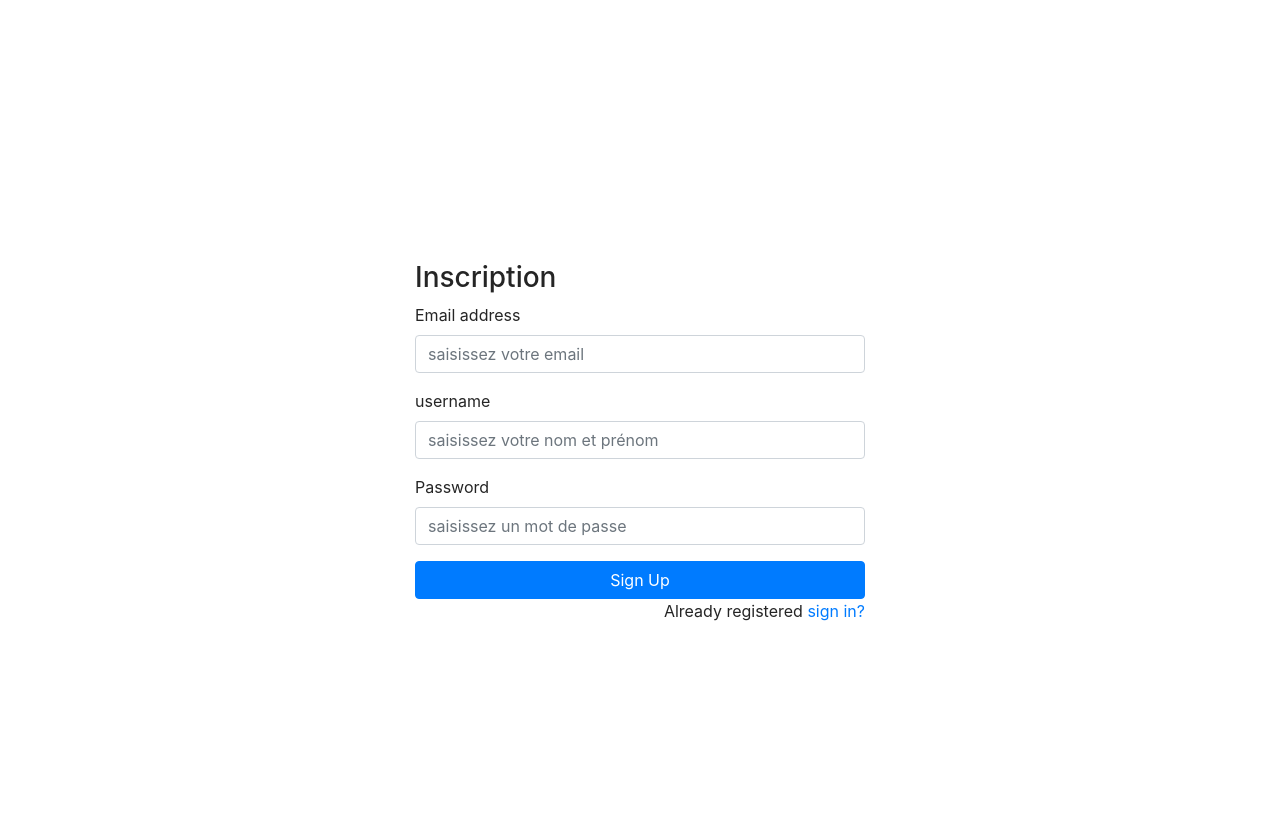
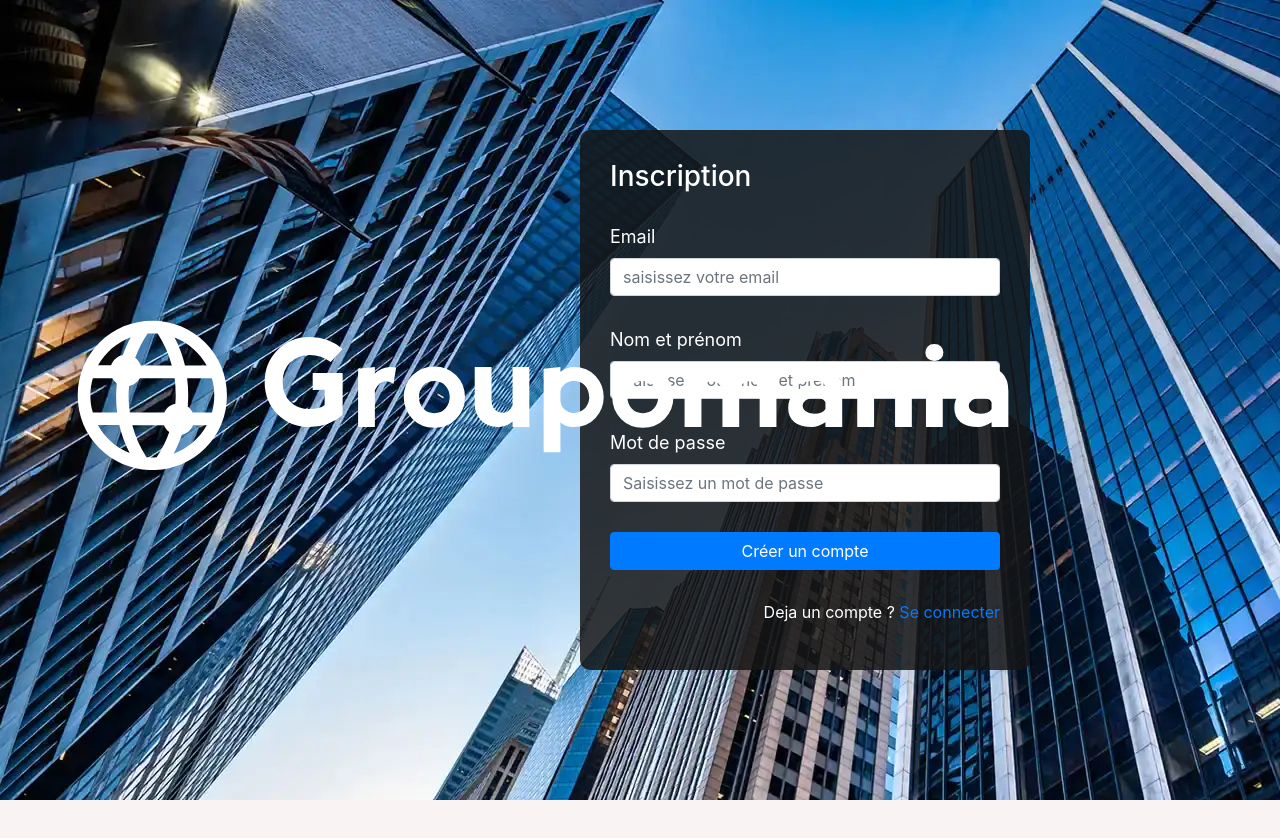
Before and after one commit to Mehdony/p7_frontend_ammour_mehdi, a React (Create React App) app: page /register in a window 1280 px wide. Shown: the top 838 px of the page. After the commit the page ends 800 px from the top, so only its background shows below. Built offline with nearby package versions, Linux system fonts and the light colour scheme.

Commit message:
Mise en forme Login SignUp

```diff
--- a/src/App.css
+++ b/src/App.css
@@ -1,4 +1,5 @@
 body{
   background-color: rgb(255, 255, 255);
   color: rgb(37, 37, 37);
+  /* overflow: hidden; */
 }
--- a/src/components/CreatePost/CreatePost.css
+++ b/src/components/CreatePost/CreatePost.css
@@ -1,9 +1,12 @@
 .InputForm {
-  padding: 30px;
+  padding: 20px 30px 40px 30px;
   display: flex;
   flex-direction: column;
+  justify-content: flex-start;
   align-items: center;
-  border: 1px solid black;
+  background-color: #093167;
+  /* border: 5px solid white; */
+  border-radius: 10px;
 }
 
 .fileAndBtn {
@@ -15,6 +18,7 @@
 
 .textAreaForm {
   width: 100%;
+
 }
 
 .btnFormContainer {
@@ -22,3 +26,11 @@
   justify-content: flex-end;
   width: 50%;
 }
+
+.form-control {
+  width: 100%;
+}
+
+.form-group {
+  margin-bottom: 30px;
+}
--- a/src/components/CreatePost/CreatePost.js
+++ b/src/components/CreatePost/CreatePost.js
@@ -34,12 +34,14 @@
     setSelectedFile("")
   };
 
+
   return (
     <>
       <form className="InputForm" typeof="post">
         <div className="form-group purple-border textAreaForm">
           <label for="exampleFormControlTextarea4"></label>
           <textarea
+            placeholder= {`Quoi de neuf, ${username}?`}
             className="form-control"
             id="exampleFormControlTextarea4"
             rows="5"
--- /dev/null
+++ b/src/components/DisplayComment/DisplayComment.css
@@ -0,0 +1,14 @@
+.comment-id-container{
+    padding: 5px;
+  display: flex;
+  flex-direction: column;
+  background-color: white;
+  border: 1px solid rgb(0, 0, 0);
+  border-radius: 10px;
+  margin-bottom: 1em;
+  margin-top: 1em;
+}
+
+.comment-id{
+    margin: 0;
+}
--- a/src/components/DisplayComment/DisplayComment.js
+++ b/src/components/DisplayComment/DisplayComment.js
@@ -1,5 +1,6 @@
 import React from 'react';
 // import axios from 'axios';
+import "./DisplayComment.css";
 
 
 const Showcomments = (props) => {
--- a/src/components/DisplayPost/DisplayPost.css
+++ b/src/components/DisplayPost/DisplayPost.css
@@ -1,29 +1,35 @@
 .post {
-    width: 600px;
+    width: 700px;
     padding: 30px;
         display: flex;
         flex-direction: column;
-        /* align-items: center; */
-        border: 3px solid rgb(255, 0, 0);
-        margin-bottom: 1em;
+        border-radius: 10px;
+        background-color: white;
+
+
 }
 
 .imgPost {
     object-fit: cover;
     width: 100%;
+    border-radius: 10px;
+    margin-bottom: 1em;
 }
 
-.post-container {
+.posts-container {
 
         padding: 30px;
         display: flex;
         flex-direction: column;
         align-items: center;
-        border: 5px solid rgb(21, 42, 160);
-
+        background-color: #093167;
+        border-radius: 10px;
+        margin-top: 40px;
+        row-gap: 30px;
 }
 
 h2{
     font-size: 30px;
-    color: rgb(51, 51, 223);
+    color: black;
+
 }
--- a/src/components/DisplayPost/DisplayPost.js
+++ b/src/components/DisplayPost/DisplayPost.js
@@ -30,9 +30,8 @@
   }, []);
 
   return (
-    <div className="display-post">
-      <h1>Derniers Posts</h1>
-      <div className="post-container">
+
+      <div className="posts-container">
         {[...posts].reverse().map((post) => (
           <div className="post" key={post.id}>
             <h2>{post.name}</h2>
@@ -53,6 +52,6 @@
           </div>
         ))}
       </div>
-    </div>
+
   );
 }
--- a/src/cssComponents/Home.css
+++ b/src/cssComponents/Home.css
@@ -1,5 +1,5 @@
 body {
     display: flex;
     justify-content: center;
-    margin-top: 50px;
+    background-color: #faf3f3;
 }
--- a/src/cssComponents/Register.css
+++ b/src/cssComponents/Register.css
@@ -1,18 +1,67 @@
 .logForm {
     width: 450px;
+    /* border: 1px solid rgb(255, 255, 255); */
+    background: rgba(22, 22, 22, 0.85);
+    padding: 30px;
+    border-radius: 10px;
 }
 
 
 .logContainer {
-    width: 100vw;
     height: 100vh;
     display: flex;
     justify-content: center;
-    align-items: center;
+    align-items:flex-end;
+    /* margin-right:  30vw; */
+    width: 100vw;
+    padding-right: 250px;
+        flex-direction: column;
+        border-radius: 10px;
+        /* background-color: white; */
+
+}
+
+
+.bg-container {
+    position: fixed;
+    width: 100vw;
+    height: 100vh;
+    z-index: -1000;
+    left: 0;
+    overflow: hidden;
+}
+.bg-img {
+
+    object-fit: cover;
+
+}
+
+.padding {
+    margin-bottom: 30px !important;
+}
+
+.font-log {
+    font-size: 18px !important;
+}
+
+.logoBig {
+    position: absolute;
+    height: 150px;
+    top: 40%;
+    left: 6%;
+}
+
+.log-font {
+    color: white !important;
 }
 
 @media screen and ( max-width : 720px) {
     .logForm{
-        width: 80%;
+        width: 90vw;
+    }
+
+    .logContainer {
+        margin-right: 50%;
+       align-items: center;
     }
 }
--- a/src/pages/Login.js
+++ b/src/pages/Login.js
@@ -1,7 +1,9 @@
 import React , { useState } from "react";
-import "../cssComponents/Login.css";
 import axios from "axios";
 import {useNavigate} from 'react-router-dom'
+import bgImg from '../assets/images/bgImg.webp'
+import logoBig from '../assets/images/logoBig.svg'
+import "../cssComponents/Register.css";
 
 const Login = () => {
 
@@ -23,13 +25,18 @@
 
 
   return (
+<>
+    <div className="bg-container">
+      <img src={bgImg} className='bg-img' alt="bgImg" />
+   </div>
+    <img className='logoBig'src={logoBig }alt='logo groupomania'/>
 
     <div className="logContainer">
       <form className="logForm">
-        <h3>Se connecter</h3>
+        <h3 className="log-font padding">Se connecter</h3>
 
         <div className="form-group">
-          <label>Email address</label>
+          <label className="log-font ">Email</label>
           <input
             type="email"
             className="form-control"
@@ -41,7 +48,7 @@
         </div>
 
         <div className="form-group">
-          <label>Password</label>
+          <label className="log-font ">Mot de passe</label>
           <input
             type="password"
             className="form-control"
@@ -59,18 +66,22 @@
               className="custom-control-input"
               id="customCheck1"
             />
-            <label className="custom-control-label" htmlFor="customCheck1">
-              Remember me
+            <label className="custom-control-label log-font " htmlFor="customCheck1">
+              Se souvenir de moi
             </label>
           </div>
         </div>
 
-        <button type="submit" className="btn btn-primary btn-block" onClick={login}>
+        <button type="submit" className="btn btn-primary btn-block padding" onClick={login}>
 
           Submit
         </button>
+        <p className="forgot-password text-right log-font">
+          Créer un compte ? <a  href="/register">S'inscrire</a>
+        </p>
       </form>
     </div>
+    </>
   );
 };
 
--- a/src/pages/Register.js
+++ b/src/pages/Register.js
@@ -2,6 +2,8 @@
 import "../cssComponents/Register.css";
 import axios from "axios";
 import {useNavigate} from 'react-router-dom'
+import bgImg from '../assets/images/bgImg.webp'
+import logoBig from '../assets/images/logoBig.svg'
 
 function Register() {
 
@@ -19,12 +21,17 @@
   }
 
   return (
+    <>
+    <div className="bg-container">
+      <img src={bgImg} className='bg-img' alt="bgImg" />
+   </div>
+    <img className='logoBig'src={logoBig }alt='logo groupomania'/>
     <div className="logContainer">
       <form className="logForm">
-        <h3>Inscription</h3>
+        <h3 className="log-font padding">Inscription</h3>
 
         <div className="form-group">
-          <label>Email address</label>
+          <label className="log-font font-log">Email</label>
           <input
             type="email"
             className="form-control"
@@ -36,11 +43,11 @@
         </div>
 
         <div className="form-group">
-          <label>username</label>
+          <label className="log-font font-log">Nom et prénom</label>
           <input
             type="text"
             className="form-control"
-            placeholder="saisissez votre nom et prénom"
+            placeholder="Saisissez votre nom et prénom"
             onChange={(e) => {
               setUsernameReg(e.target.value);
             }}
@@ -48,11 +55,11 @@
         </div>
 
         <div className="form-group">
-          <label>Password</label>
+          <label className="log-font font-log">Mot de passe</label>
           <input
             type="password"
             className="form-control"
-            placeholder="saisissez un mot de passe"
+            placeholder="Saisissez un mot de passe"
             onChange={(e) => {
               setPasswordReg(e.target.value);
             }}
@@ -62,15 +69,16 @@
         <button
           onClick={signup}
           type="submit"
-          className="btn btn-primary btn-block"
+          className="btn btn-primary btn-block padding"
         >
-          Sign Up
+          Créer un compte
         </button>
-        <p className="forgot-password text-right">
-          Already registered <a href="/login">sign in?</a>
+        <p className="forgot-password text-right log-font">
+          Deja un compte ? <a  href="/login">Se connecter</a>
         </p>
       </form>
     </div>
+  </>
   );
 }
 
```
Also changed, not shown: src/assets/images/bgImg.webp (added), src/assets/images/logoBig.svg (added).
